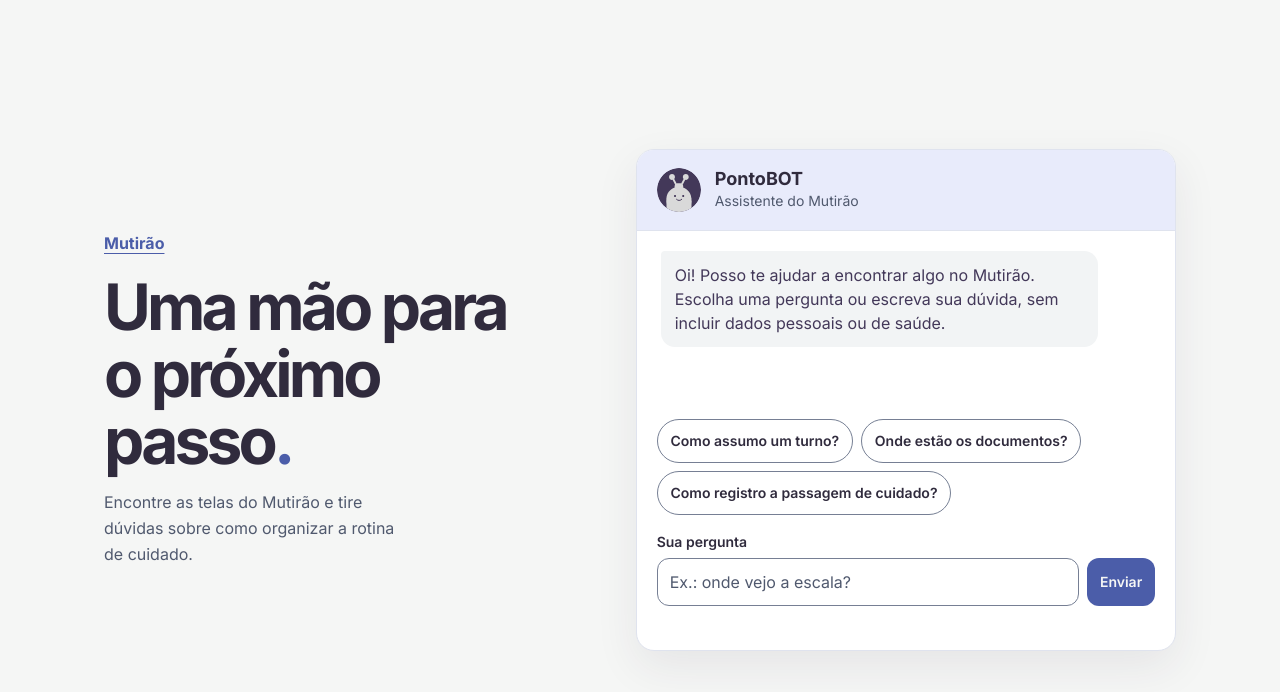
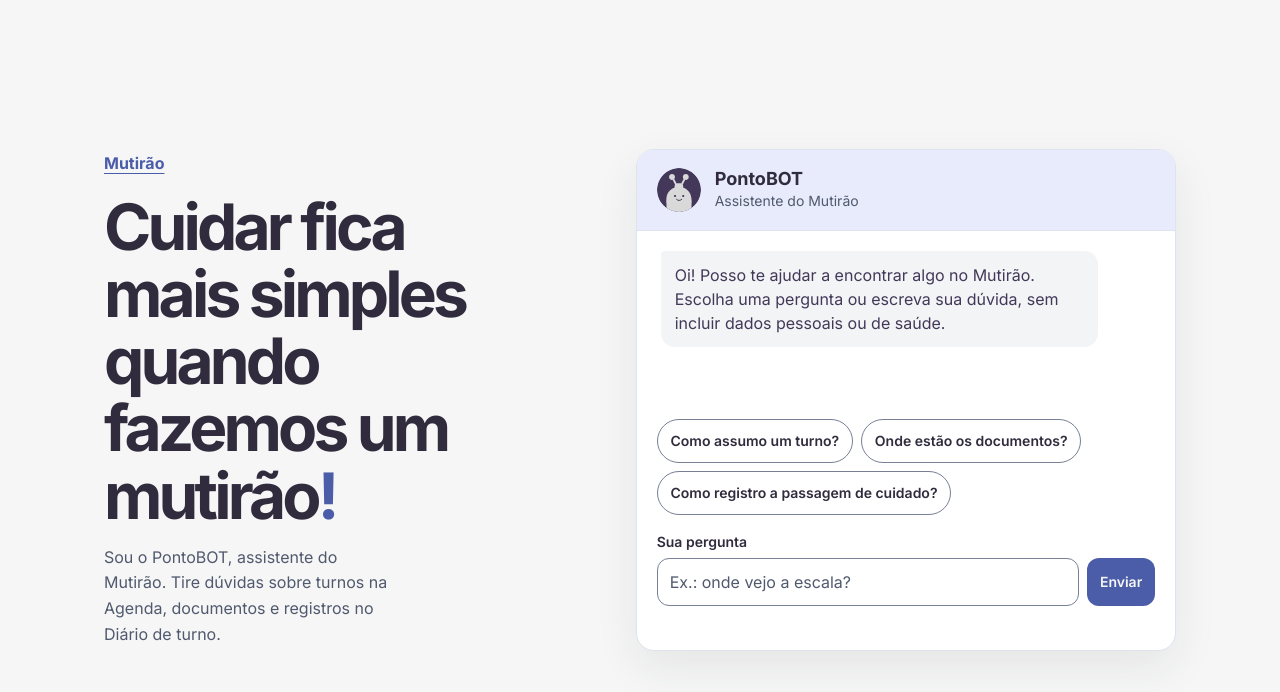
Before and after one commit to mewmewdevart/PontoBOT, a plain HTML site: page front/index.html in a window 1280 px wide. Drawn offline with Linux system fonts and the light colour scheme.

Commit message:
content(front): atualiza titulo e subtitulo da pagina do PontoBOT

```diff
--- a/front/index.html
+++ b/front/index.html
@@ -17,8 +17,8 @@
   <main>
     <header class="intro">
       <a class="brand" href="https://mutirao-citizen-tech.vercel.app/">Mutirão</a>
-      <h1>Uma mão para<br>o próximo passo<span>.</span></h1>
-      <p>Encontre as telas do Mutirão e tire dúvidas sobre como organizar a rotina de cuidado.</p>
+      <h1>Cuidar fica mais simples<br>quando fazemos um mutirão<span>!</span></h1>
+      <p>Sou o PontoBOT, assistente do Mutirão. Tire dúvidas sobre turnos na Agenda, documentos e registros no Diário de turno.</p>
     </header>
     <ponto-bot inline></ponto-bot>
   </main>
```
